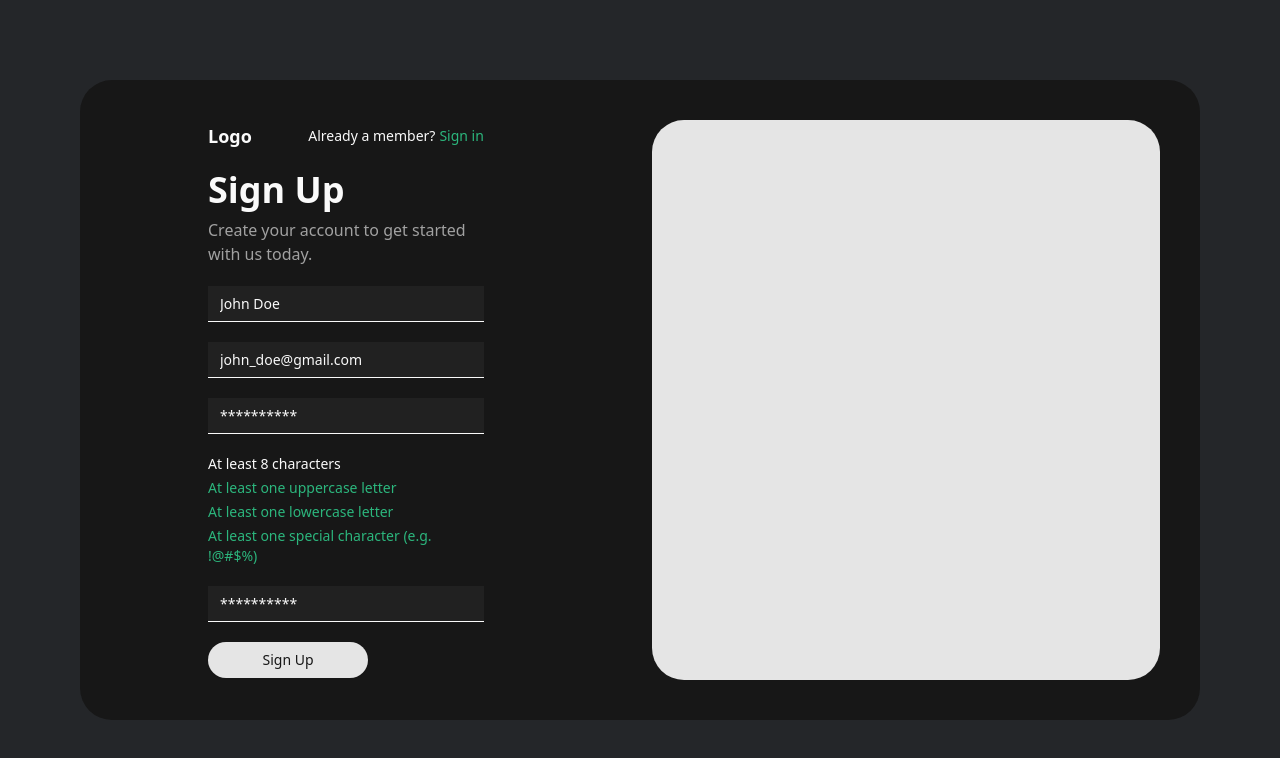
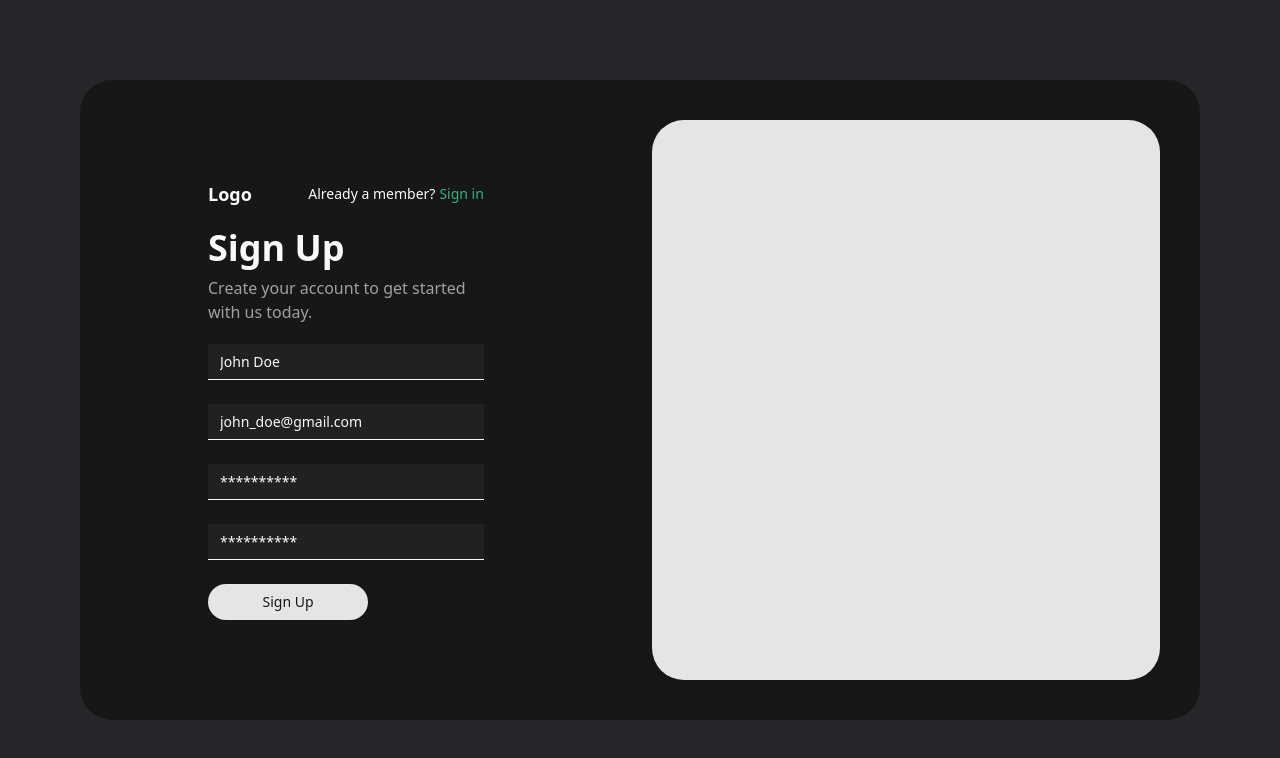
Before and after one commit to GuilhermeDaviNascimento/spotifree_frontend, a Next.js app: page /register in a window 1280 px wide. Shown: the top 758 px of the page. Built offline with nearby package versions, Linux system fonts and the light colour scheme.

Commit message:
eature: verificações dos inputs de login e registro com zod

```diff
--- a/package.json
+++ b/package.json
@@ -9,6 +9,7 @@
     "lint": "next lint"
   },
   "dependencies": {
+    "@hookform/resolvers": "^5.0.1",
     "@radix-ui/react-slot": "^1.2.0",
     "class-variance-authority": "^0.7.1",
     "clsx": "^2.1.1",
@@ -16,8 +17,10 @@
     "next": "15.2.5",
     "react": "^19.0.0",
     "react-dom": "^19.0.0",
+    "react-hook-form": "^7.55.0",
     "tailwind-merge": "^3.2.0",
-    "tw-animate-css": "^1.2.5"
+    "tw-animate-css": "^1.2.5",
+    "zod": "^3.24.2"
   },
   "devDependencies": {
     "@eslint/eslintrc": "^3",
--- a/src/components/Forms/login/login.tsx
+++ b/src/components/Forms/login/login.tsx
@@ -1,14 +1,42 @@
+'use client';
+
+import { useForm } from 'react-hook-form';
+import { z } from 'zod';
+import { zodResolver } from '@hookform/resolvers/zod';
+
 import { Button } from '@/components/ui/button';
 import { Input } from '@/components/ui/input';
+import Link from 'next/link';
 
-export default function Form() {
+import { loginSchema } from './schema';
+
+type LoginFormData = z.infer<typeof loginSchema>;
+
+export default function LoginForm() {
+  const {
+    register,
+    handleSubmit,
+    formState: { errors },
+  } = useForm<LoginFormData>({
+    resolver: zodResolver(loginSchema),
+  });
+
+  const onSubmit = (data: LoginFormData) => {
+    console.log('Login data:', data);
+  };
+
   return (
-    <form className="flex flex-col gap-5 w-1/2 px-32 h-full justify-center">
+    <form
+      onSubmit={handleSubmit(onSubmit)}
+      className="flex flex-col gap-5 w-1/2 px-32 h-full justify-center"
+    >
       <div className="flex justify-between items-center">
         <p className="text-lg font-semibold">Logo</p>
         <div className="flex gap-1 text-sm">
           <p>New here?</p>
-          <p className="text-emphasis cursor-pointer font-medium">Create an account</p>
+          <Link href="/register" className="text-emphasis cursor-pointer font-medium">
+            Create an account
+          </Link>
         </div>
       </div>
 
@@ -20,13 +48,22 @@ export default function Form() {
       </div>
 
       <div className="flex flex-col gap-5">
-        <Input type="email" placeholder="john_doe@gmail.com" />
-        <Input type="password" placeholder="**********" />
+        <div>
+          <Input type="email" placeholder="john_doe@gmail.com" {...register('email')} />
+          {errors.email && <p className="text-sm text-red-500">{errors.email.message}</p>}
+        </div>
+
+        <div>
+          <Input type="password" placeholder="**********" {...register('password')} />
+          {errors.password && <p className="text-sm text-red-500">{errors.password.message}</p>}
+        </div>
 
         <div className="text-sm text-right text-emphasis cursor-pointer">Forgot your password?</div>
 
         <div>
-          <Button className='w-40'>Sign In</Button>
+          <Button className="w-40" type="submit">
+            Sign In
+          </Button>
         </div>
       </div>
     </form>
--- /dev/null
+++ b/src/components/Forms/login/schema.ts
@@ -0,0 +1,6 @@
+import { z } from 'zod';
+
+export const loginSchema = z.object({
+  email: z.string().email('Invalid email address'),
+  password: z.string().min(1, 'Password is required'),
+});
--- a/src/components/Forms/register/register.tsx
+++ b/src/components/Forms/register/register.tsx
@@ -1,14 +1,42 @@
+'use client';
+
+import { useForm } from 'react-hook-form';
+import { z } from 'zod';
+import { zodResolver } from '@hookform/resolvers/zod';
+
 import { Button } from '@/components/ui/button';
 import { Input } from '@/components/ui/input';
 
-export default function Form() {
+import { signUpSchema } from './schema';
+import Link from 'next/link';
+
+type SignUpFormData = z.infer<typeof signUpSchema>;
+
+export default function SignUpForm() {
+  const {
+    register,
+    handleSubmit,
+    formState: { errors },
+  } = useForm<SignUpFormData>({
+    resolver: zodResolver(signUpSchema),
+  });
+
+  const onSubmit = (data: SignUpFormData) => {
+    console.log('Validated form data:', data);
+  };
+
   return (
-    <form className="flex flex-col gap-5 w-1/2 px-32 h-full justify-center">
+    <form
+      onSubmit={handleSubmit(onSubmit)}
+      className="flex flex-col gap-5 w-1/2 px-32 h-full justify-center"
+    >
       <div className="flex justify-between items-center">
         <p className="text-lg font-semibold">Logo</p>
         <div className="flex gap-1 text-sm">
           <p>Already a member?</p>
-          <p className="text-emphasis cursor-pointer font-medium">Sign in</p>
+          <Link href="./login" className="text-emphasis cursor-pointer font-medium">
+            Sign in
+          </Link>
         </div>
       </div>
 
@@ -20,23 +48,39 @@ export default function Form() {
       </div>
 
       <div className="flex flex-col gap-5">
-        <Input type="text" placeholder="John Doe" />
+        <div>
+          <Input placeholder="John Doe" {...register('name')} />
+          {errors.name && <p className="text-sm text-red-500">{errors.name.message}</p>}
+        </div>
 
-        <Input type="email" placeholder="john_doe@gmail.com" />
+        <div>
+          <Input placeholder="john_doe@gmail.com" {...register('email')} />
+          {errors.email && <p className="text-sm text-red-500">{errors.email.message}</p>}
+        </div>
 
-        <Input type="password" placeholder="**********" />
+        <div>
+          <Input placeholder="**********" type="password" {...register('password')} />
+          {errors.password && <p className="text-sm text-red-500">{errors.password.message}</p>}
+        </div>
 
-        <div className="flex flex-col gap-1 text-sm">
+        {/* <div className="flex flex-col gap-1 text-sm">
           <p>At least 8 characters</p>
           <p className="text-emphasis">At least one uppercase letter</p>
           <p className="text-emphasis">At least one lowercase letter</p>
           <p className="text-emphasis">At least one special character (e.g. !@#$%)</p>
+        </div> */}
+
+        <div>
+          <Input placeholder="**********" type="password" {...register('confirmPassword')} />
+          {errors.confirmPassword && (
+            <p className="text-sm text-red-500">{errors.confirmPassword.message}</p>
+          )}
         </div>
 
-        <Input type="password" placeholder="**********" />
-
         <div>
-          <Button className="w-40">Sign Up</Button>
+          <Button className="w-40" type="submit">
+            Sign Up
+          </Button>
         </div>
       </div>
     </form>
--- /dev/null
+++ b/src/components/Forms/register/schema.ts
@@ -0,0 +1,18 @@
+import { z } from 'zod';
+
+export const signUpSchema = z
+  .object({
+    name: z.string().min(1, 'Name is required'),
+    email: z.string().email('Invalid email address'),
+    password: z
+      .string()
+      .min(8, 'Password must be at least 8 characters')
+      .regex(/[A-Z]/, 'Must contain at least one uppercase letter')
+      .regex(/[a-z]/, 'Must contain at least one lowercase letter')
+      .regex(/[^a-zA-Z0-9]/, 'Must contain at least one special character'),
+    confirmPassword: z.string().min(1, 'Confirm password is required'),
+  })
+  .refine((data) => data.password === data.confirmPassword, {
+    message: 'Passwords do not match',
+    path: ['confirmPassword'],
+  });
--- a/src/components/ui/input.tsx
+++ b/src/components/ui/input.tsx
@@ -10,7 +10,7 @@ function Input({ className, type, ...props }: React.ComponentProps<'input'>) {
       className={cn(
         'file:text-foreground placeholder:text-muted-foreground selection:bg-primary selection:text-primary-foreground dark:bg-input/30 flex h-9 w-full min-w-0 bg-transparent px-3 py-1 text-base transition-[color,box-shadow] outline-none file:inline-flex file:h-7 file:border-0 file:bg-transparent file:text-sm file:font-medium disabled:pointer-events-none disabled:cursor-not-allowed disabled:opacity-50 md:text-sm',
         'aria-invalid:ring-destructive/20 dark:aria-invalid:ring-destructive/40 aria-invalid:border-destructive',
-        'border-b-1 shadow-none focus:ring-none border-foreground placeholder:text-foreground',
+        'border-b-1 shadow-none focus:ring-none border-foreground placeholder:text-foreground mb-1',
         className
       )}
       {...props}
```
Also changed, not shown: 1 other file (tests, documents, lock files or other folders).
